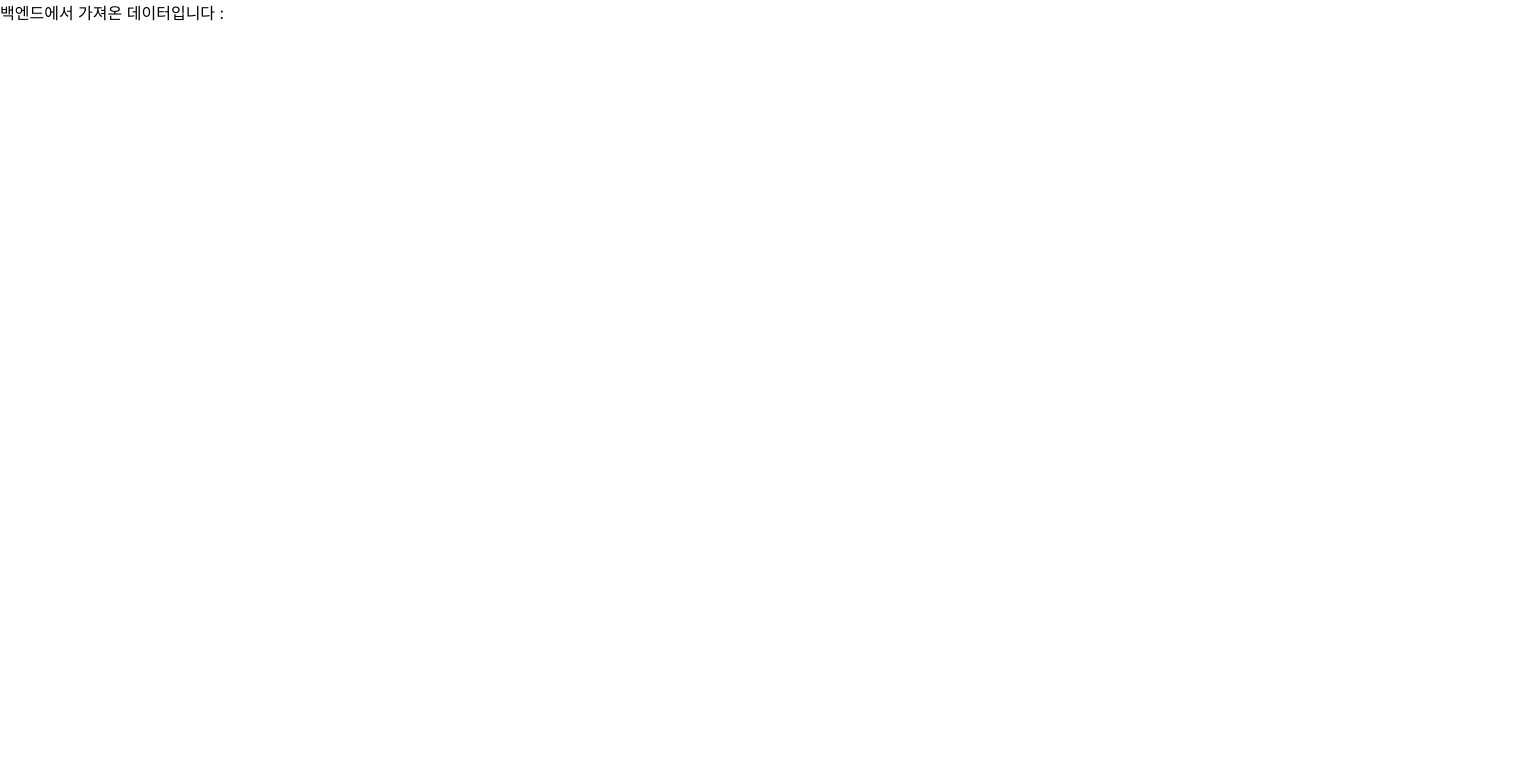
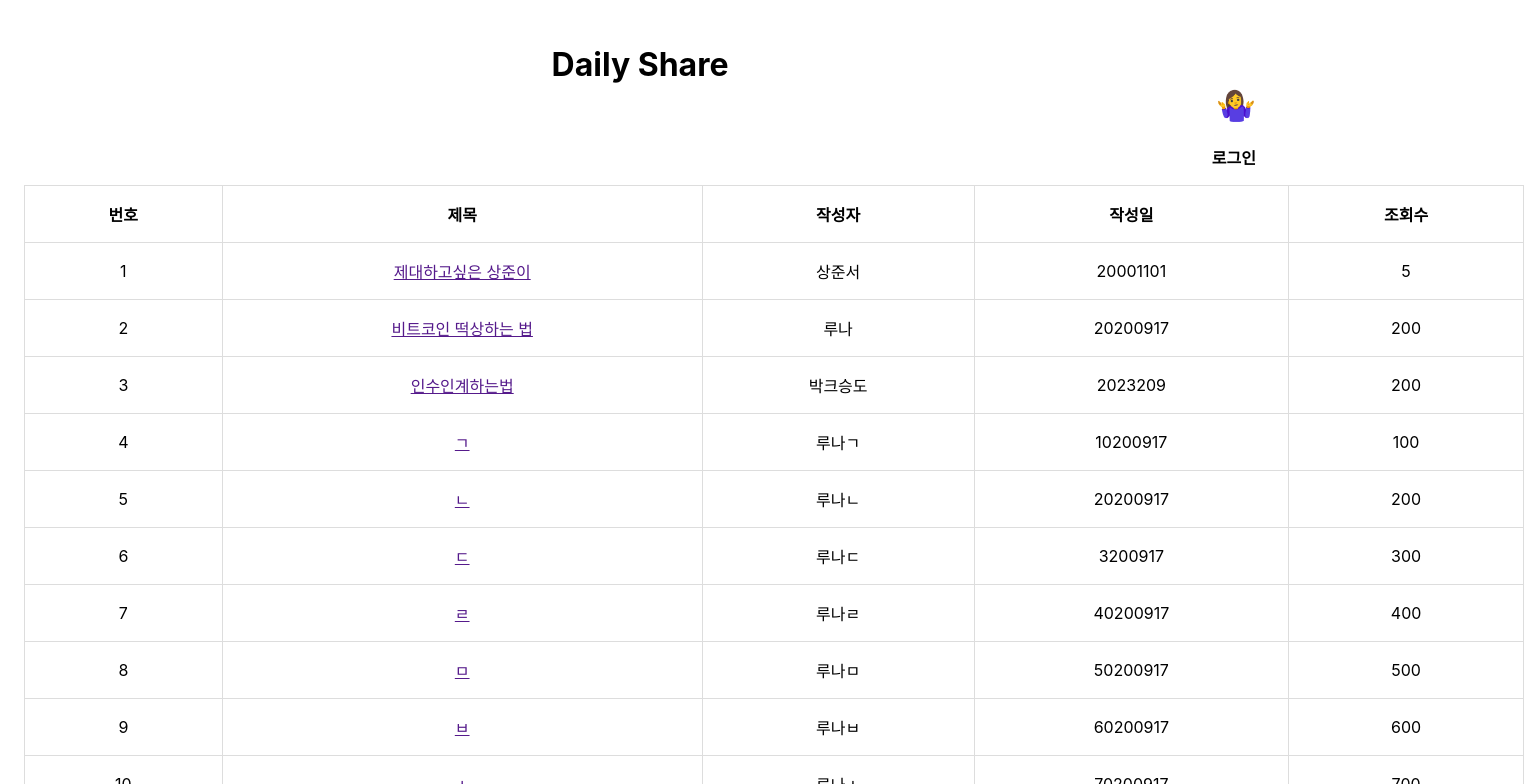
Before and after one commit to hyeok-kong/DailyShareService, a React app in the folder src/main/frontend/: page / in a window 1280 px wide. Shown: the top 784 px of the page, 1524 px wide, since content can reach past the window. Built offline with nearby package versions, Linux system fonts and the light colour scheme; no server answers.

Commit message:
페이징 구성 중간까지

```diff
--- a/src/main/frontend/package.json
+++ b/src/main/frontend/package.json
@@ -18,6 +18,7 @@
     "browserslist": "^4.18.1",
     "camelcase": "^6.2.1",
     "case-sensitive-paths-webpack-plugin": "^2.4.0",
+    "concurrently": "^7.6.0",
     "css-loader": "^6.5.1",
     "css-minimizer-webpack-plugin": "^3.2.0",
     "dotenv": "^10.0.0",
@@ -25,6 +26,7 @@
     "eslint": "^8.3.0",
     "eslint-config-react-app": "^7.0.1",
     "eslint-webpack-plugin": "^3.1.1",
+    "express": "^4.18.2",
     "file-loader": "^6.2.0",
     "fs-extra": "^10.0.0",
     "html-webpack-plugin": "^5.5.0",
@@ -71,7 +73,7 @@
       "react-app/jest"
     ]
   },
-  "proxy": "http://localhost:8081/",
+  "proxy": "http://localhost:8080/",
   "browserslist": {
     "production": [
       ">0.2%",
--- a/src/main/frontend/src/App.js
+++ b/src/main/frontend/src/App.js
@@ -1,8 +1,67 @@
 import React, {useEffect, useState} from 'react';
 import axios from 'axios';
+import './App.css';
+
+function Thead(){
+  return <thead>
+      <tr>
+        <th>번호</th>
+        <th>제목</th>
+        <th>작성자</th>
+        <th>작성일</th>
+        <th>조회수</th>
+      </tr>
+    </thead>
+}
+function Tbody(props){
+  const list = []
+  for(let i = 0; i < props.D_B.length; i++){
+    let t = props.D_B[i]
+    list.push(
+    <>
+    <tr>
+      <td>{t.id}</td>
+      <td><a href=''>{t.title}</a></td>
+      <td>{t.writer}</td>
+      <td>{t.date}</td>
+      <td>{t.click}</td>
+    </tr>
+    </>
+    )
+  }
+  return <tbody>{list}</tbody>
+}
+
+function A(props){                                                                    //페이지숫자 컴포넌트 게시글 개수에 맞춰 페이지 숫자가 생성되고 누를때마다 현페이를 나타내슨 변수를 변경하도록 함
+  const index = []
+  let pagesu = 0
+  if(props.maximum%10 === 0){pagesu = props.maximum/10}
+  else{pagesu = props.maximum/10 +1}
+  for(let i = 1; i <= pagesu; i++){
+    index.push(<a href = {i}>{i}</a>)
+  }
+  return <>{index}</>
+}
 
 function App() {
-   const [hello, setHello] = useState('')
+  const D_B = [                                                                              //DB역활 이후 수정 페이지 이동구현 완료후 제거
+    {id:1, title:"제대하고싶은 상준이", writer:"상준서", date:20001101, click:5},
+    {id:2, title:"비트코인 떡상하는 법", writer:"루나", date:20200917, click:200},
+    {id:3, title:"인수인계하는법", writer:"박크승도", date:2023209, click:200},
+    {id:4, title:"ㄱ", writer:"루나ㄱ", date:10200917, click:100},
+    {id:5, title:"ㄴ", writer:"루나ㄴ", date:20200917, click:200},
+    {id:6, title:"ㄷ", writer:"루나ㄷ", date:3200917, click:300},
+    {id:7, title:"ㄹ", writer:"루나ㄹ", date:40200917, click:400},
+    {id:8, title:"ㅁ", writer:"루나ㅁ", date:50200917, click:500},
+    {id:9, title:"ㅂ", writer:"루나ㅂ", date:60200917, click:600},
+    {id:10, title:"ㅅ", writer:"루나ㅅ", date:70200917, click:700},
+    {id:11, title:"ㅇ", writer:"루나ㅇ", date:80200917, click:800}
+  ]
+  const [info,getinfo] = useState()
+
+  const [maximum,setmaximum] = useState(41)                                                //!!!!함수로 게시판 개수 가져오기
+  const [page,setpage] = useState(0)                                                      //밑에 a태그를 누르면 같이 적용되도록 구현 (현재 1로 가정!!)
+  const [hello, setHello] = useState('')
 
     useEffect(() => {
         axios.get('/api/hello')
@@ -11,9 +70,29 @@ function App() {
     }, []);
 
     return (
-        <div>
-            백엔드에서 가져온 데이터입니다 : {hello}
-        </div>
+      <div className="App">
+      <header>
+        <h1 className = "title">
+        Daily Share
+        <div align = "right">🤷‍♀️</div>
+        </h1 >
+      </header>
+
+      <p align = "right">
+        <strong><a id="/oauth2/authorization/google">로그인</a></strong>
+      </p>
+
+      <table width = "1500px"  height = "100px" margin = "500px">
+        <Thead></Thead>
+        <Tbody D_B={D_B}></Tbody>
+      </table>
+      <A maximum={maximum}></A>
+      <button type = "button" onClick="location.href=''">글작성</button>
+
+      <p>
+        백엔드에서 가져온 데이터입니다 : {hello}
+      </p>
+    </div>
     );
 }
 
```
Also changed, not shown: 1 other file (tests, documents, lock files or other folders).
